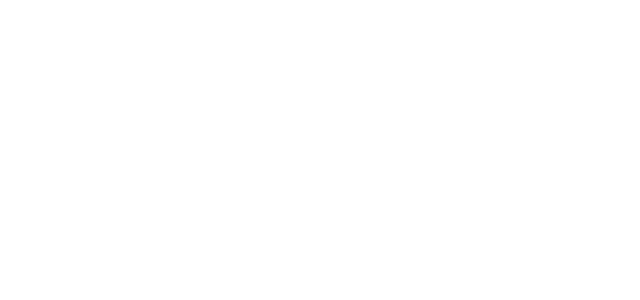
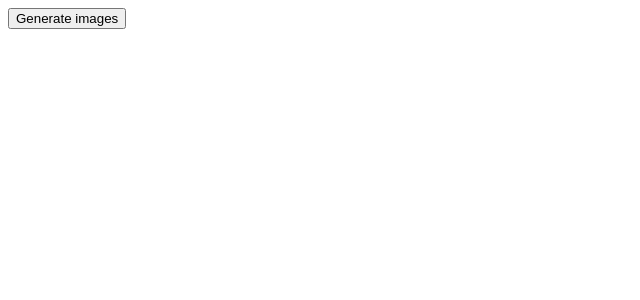
Before and after one commit to adityatyagi-av/GPT-Clone, a React (Vite) app: page / in a window 1280 px wide. Shown: the top 300 px of the page, without its empty margins (0-640 px from the left). Built offline with nearby package versions, Linux system fonts and the light colour scheme.

Commit message:
api setup

```diff
--- a/package.json
+++ b/package.json
@@ -10,6 +10,8 @@
     "preview": "vite preview"
   },
   "dependencies": {
+    "axios": "^1.4.0",
+    "openai": "^3.2.1",
     "react": "^18.2.0",
     "react-dom": "^18.2.0"
   },
--- a/src/App.jsx
+++ b/src/App.jsx
@@ -1,12 +1,38 @@
-
+import { Configuration, OpenAIApi } from "openai";
+import axios from "axios"
 import './App.css'
 
+// Set the User-Agent header globally for Axios
+axios.defaults.headers.common["User-Agent"] = "Your User Agent";
+
 function App() {
+ console.log(import.meta.env.VITE_OPENAI_API_KEY)
+  const configuration = new Configuration({
+    organization: "org-KpXswoSTFjlOOuA6nrewrYrm",
+    apiKey: import.meta.env.VITE_OPENAI_API_KEY,
+
+});
+
+  const openai = new OpenAIApi(configuration);
+
+  const generateImage = async ()=>{
+    const response = await openai.createImage({
+      file: '<base64-encoded-image-file>',
+      // caption: 'Say this is a test', // Or use 'prompt' instead of 'caption' if appropriate
+
+      prompt: "Say this is a test",
+      n:1,
+      size:'1024x1024'
+
+    });
+    const image_url = response['data'][0]['url'];
+    console.log(image_url)
+  }
 
 
   return (
     <>
-
+    <button onClick={generateImage}>Generate images</button>
     </>
   )
 }
```
Also changed, not shown: 2 other files (tests, documents, lock files or other folders).
